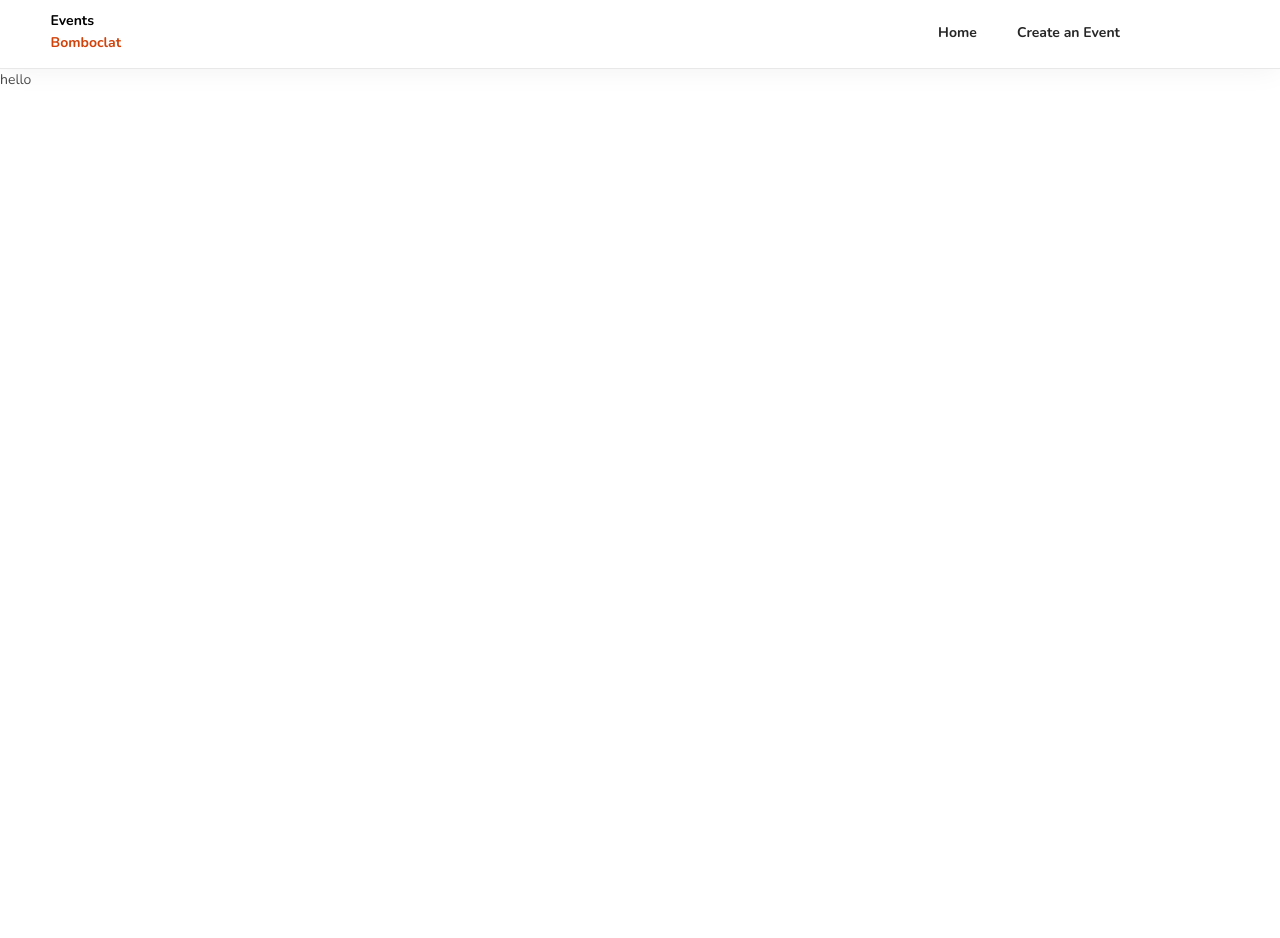
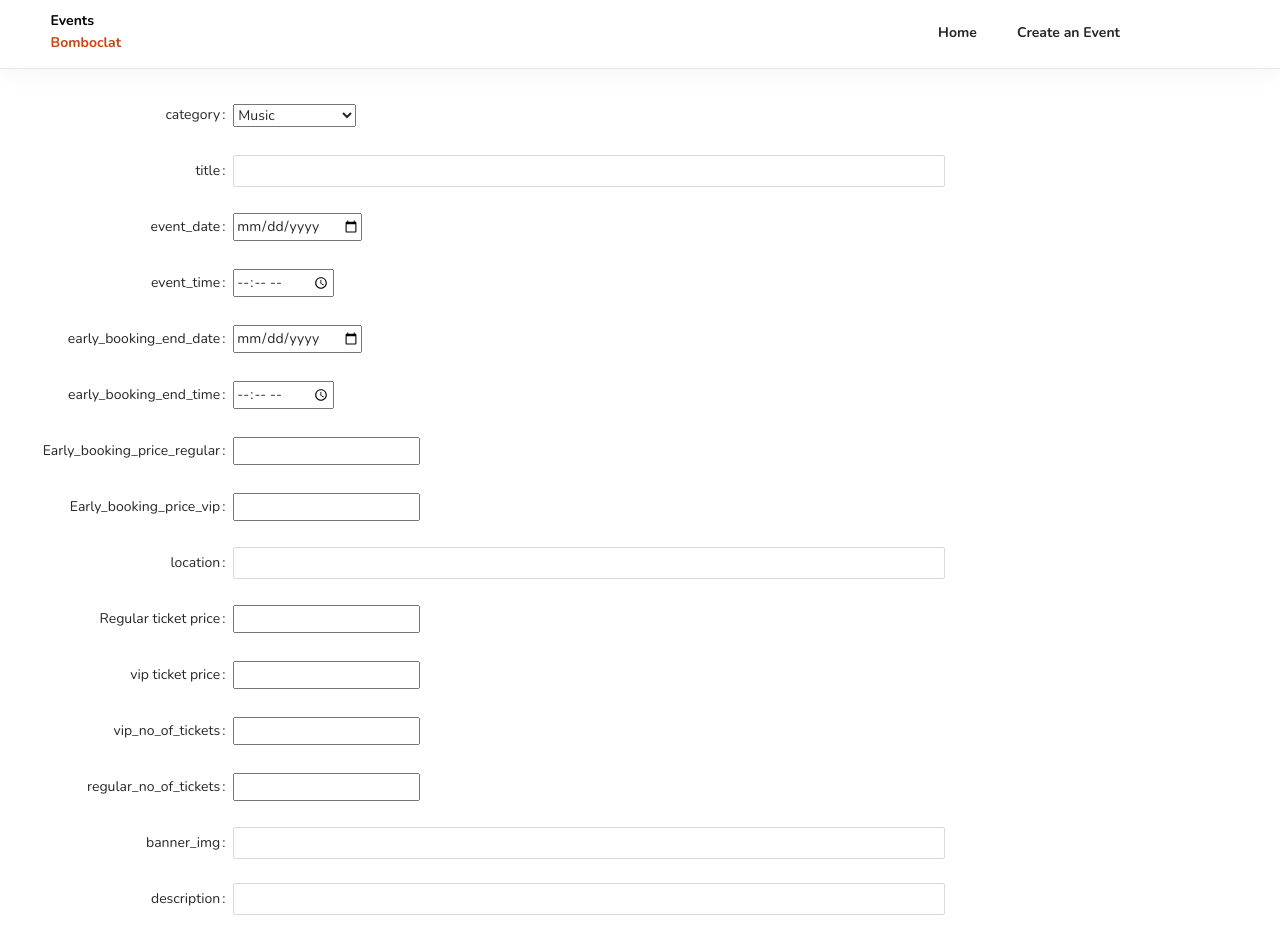
Before and after one commit to chwadoow/events-central-frontend, a Next.js app: page /createvent in a window 1280 px wide. Shown: the top 938 px of the page. Before the commit the page ends 800 px from the top, so only its background shows below. Built offline with nearby package versions, Linux system fonts and the light colour scheme; no server answers.

Commit message:
minor updates

```diff
--- a/pages/createvent.js
+++ b/pages/createvent.js
@@ -1,205 +1,205 @@
 import { useRouter } from 'next/router'
 import {Button,Cascader,DatePicker,TimePicker,Form,Input,InputNumber,Radio,Select,Switch,TreeSelect} from 'antd';
-import  { useEffect } from 'react';
+import  { useEffect, useState } from 'react';
 import moment from 'moment';
 const { option } = Select;
 
 const event= () => {
 
   let router= useRouter()
+    const [formData, setFormData] = useState({
+    event_date: '',
+    event_time: '',
+    early_booking_end_date: '',
+    early_booking_end_time: '',
+    early_booking_price_regular: '',
+    early_booking_price_vip: '',
+    location: '',
+    regular_price: '',
+    vip_price: '',
+    vip_no_of_tickets: '',
+    regular_no_of_tickets: '',
+    banner_img: '',
+    description:'',
+    image_url1:'',
+    image_url2:'',
+    category_id:'',
+    title:''
+    })
 
-   // condition base redirecting
-  //   function redirect() {
-  //     router.push('/login')
-  //   }
+  // useEffect(()=>{
+	// 	fetch('http://localhost:3000/auth')
+	// 	.then(res=>{
+	// 		if(res.status === 401){
+	// 			router.push('/login')
+	// 		}
+	// 	})
 
+  // },[]);
 
-  useEffect(()=>{
-		fetch('http://localhost:3000/auth')
+  function handleAuth(){
+    fetch('http://localhost:3000/auth')
 		.then(res=>{
 			if(res.status === 401){
 				router.push('/login')
 			}
 		})
-  });
+  }
+
+
+  function handleSubmit(e){
+    e.preventDefault()
+    fetch(`http://localhost:3000/events`, {
+        method: "POST",
+        headers: {
+            "Content-Type" : "application/json"
+        },
+        body: JSON.stringify(formData),
+    })
+    .then((r) => r.json())
+    .then((data) => console.log(data))
+    setFormData(
+        {
+          event_date: '',
+          event_time: '',
+          early_booking_end_date: '',
+          early_booking_end_time: '',
+          early_booking_price_regular: '',
+          early_booking_price_vip: '',
+          location: '',
+          regular_price: '',
+          vip_price: '',
+          vip_no_of_tickets: '',
+          regular_no_of_tickets: '',
+          banner_img: '',
+          description:'',
+          image_url1:'',
+          image_url2:'',
+          category_id:'',
+          title:''
+        }
+    )}
+
+
+      // function for handling input of data.
+      function handleChange(e){
+        setFormData({...formData, [e.target.name]: e.target.value});
+    }
+
+  return (
+
+    <div className='create'>
+    <Form
+      labelCol={{
+        span: 4,
+      }}
+      wrapperCol={{
+        span: 14,
+      }}
+      onSubmit={handleSubmit}
+
+    >
+
+
+      <Form.Item label="category" >
+      <select onChange={handleChange}name="category_id" >
+      <option value="1">Music</option>
+      <option value="2">Business</option>
+      <option value="3">Games</option>
+      <option value="4">Hobbies</option>
+      <option value="5">Food & Drink</option>
+      <option value="6">Performing Arts</option>
+      <option value="7">Sciences</option>
+      <option value="8">Sport & Fitness</option>
+    </select>
+      </Form.Item>
+
+      <Form.Item label="title">
+        <Input onChange={handleChange}name='title' value={formData.title}/>
+      </Form.Item>
+
+      <Form.Item label="event_date">
+        <input type='date' onChange={handleChange}name='event_date' value={formData.event_date}/>
+      </Form.Item>
+
+      <Form.Item label="event_time">
+
+        <input type='time' value={formData.event_time} size="large" onChange={handleChange}name='event_time' />
+
+      </Form.Item>
+
+      <Form.Item label="early_booking_end_date">
+      <input type='date'  onChange={handleChange}name='early_booking_end_date'/>
+      </Form.Item>
+
+      <Form.Item label="early_booking_end_time">
+      <input type='time' value={formData.early_booking_end_time} onChange={handleChange}name='early_booking_end_time' />
+      </Form.Item>
+
+
+      <Form.Item label="Early_booking_price_regular">
+        <input  type='integer' value={formData.early_booking_price_regular}  onChange={handleChange}name='early_booking_price_regular'/>
+      </Form.Item>
+
+
+      <Form.Item label="Early_booking_price_vip">
+        <input value={formData.early_booking_price_vip}  onChange={handleChange} name='early_booking_price_vip'/>
+      </Form.Item>
 
 
 
-  // const [formData, setFormData] = useState({
-  //   event_date: '',
-  //   event_time: '',
-  //   early_booking_end_date: '',
-  //   early_booking_end_time: '',
-  //   early_booking_price_regular: '',
-  //   early_booking_price_vip: '',
-  //   location: '',
-  //   regular_price: '',
-  //   vip_price: '',
-  //   vip_no_of_tickets: '',
-  //   regular_no_of_tickets: '',
-  //   banner_img: '',
-  //   description:'',
-  //   image_url1:'',
-  //   image_url2:'',
-  //   category_id:'',
-  //   title:''
-  //   })
-
-  //   function handleSubmit(e){
-  //     e.preventDefault()
-  //     fetch(`http://localhost:3000/events`, {
-  //         method: "POST",
-  //         headers: {
-  //             "Content-Type" : "application/json"
-  //         },
-  //         body: JSON.stringify(formData),
-  //     })
-  //     .then((r) => r.json())
-  //     .then((data) => console.log(data))
-  //     setFormData(
-  //         {
-  //           event_date: '',
-  //           event_time: '',
-  //           early_booking_end_date: '',
-  //           early_booking_end_time: '',
-  //           early_booking_price_regular: '',
-  //           early_booking_price_vip: '',
-  //           location: '',
-  //           regular_price: '',
-  //           vip_price: '',
-  //           vip_no_of_tickets: '',
-  //           regular_no_of_tickets: '',
-  //           banner_img: '',
-  //           description:'',
-  //           image_url1:'',
-  //           image_url2:'',
-  //           category_id:'',
-  //           title:''
-  //         }
-  //     )
-  // }
-
-  //     // function for handling input of data.
-  //     function handleChange(e){
-  //       setFormData({...formData, [e.target.name]: e.target.value});
-  //   }
+      <Form.Item label="location">
+      <Input value={formData.location} onChange={handleChange} name='location'/>
+      </Form.Item>
 
 
 
-  return (
-    <p>hello</p>
-//     <div className='create'>
-//     <Form
-//       labelCol={{
-//         span: 4,
-//       }}
-//       wrapperCol={{
-//         span: 14,
-//       }}
-//       onSubmit={handleSubmit}
+<Form.Item label="Regular ticket price">
+        <input value={formData.regular_price} onChange={handleChange}name='regular_price'/>
+      </Form.Item>
 
-//     >
-
-
-//       <Form.Item label="category" >
-//       <select onChange={handleChange}name="category_id" >
-//       <option value="1">Music</option>
-//       <option value="2">Business</option>
-//       <option value="3">Games</option>
-//       <option value="4">Hobbies</option>
-//       <option value="5">Food & Drink</option>
-//       <option value="6">Performing Arts</option>
-//       <option value="7">Sciences</option>
-//       <option value="8">Sport & Fitness</option>
-//     </select>
-//       </Form.Item>
-
-//       <Form.Item label="title">
-//         <Input onChange={handleChange}name='title' value={formData.title}/>
-//       </Form.Item>
-
-//       <Form.Item label="event_date">
-//         <input type='date' onChange={handleChange}name='event_date' value={formData.event_date}/>
-//       </Form.Item>
-
-//       <Form.Item label="event_time">
-
-//         <input type='time' value={formData.event_time} size="large" onChange={handleChange}name='event_time' />
-
-//       </Form.Item>
-
-//       <Form.Item label="early_booking_end_date">
-//       <input type='date'  onChange={handleChange}name='early_booking_end_date'/>
-//       </Form.Item>
-
-//       <Form.Item label="early_booking_end_time">
-//       <input type='time' value={formData.early_booking_end_time} onChange={handleChange}name='early_booking_end_time' />
-//       </Form.Item>
-
-
-//       <Form.Item label="Early_booking_price_regular">
-//         <input  type='integer' value={formData.early_booking_price_regular}  onChange={handleChange}name='early_booking_price_regular'/>
-//       </Form.Item>
-
-
-//       <Form.Item label="Early_booking_price_vip">
-//         <input value={formData.early_booking_price_vip}  onChange={handleChange} name='early_booking_price_vip'/>
-//       </Form.Item>
-
-
-
-//       <Form.Item label="location">
-//       <Input value={formData.location} onChange={handleChange} name='location'/>
-//       </Form.Item>
-
-
-
-// <Form.Item label="Regular ticket price">
-//         <input value={formData.regular_price} onChange={handleChange}name='regular_price'/>
-//       </Form.Item>
-
-//       <Form.Item label="vip ticket price">
-//         <input value={formData.vip_price}onChange={handleChange}name='vip_price'/>
-//       </Form.Item>
+      <Form.Item label="vip ticket price">
+        <input value={formData.vip_price}onChange={handleChange}name='vip_price'/>
+      </Form.Item>
 
 
 
 
-// <Form.Item label="vip_no_of_tickets">
-//   <input value={formData.vip_no_of_tickets} onChange={handleChange}name='vip_no_of_tickets' />
-// </Form.Item>
+<Form.Item label="vip_no_of_tickets">
+  <input value={formData.vip_no_of_tickets} onChange={handleChange}name='vip_no_of_tickets' />
+</Form.Item>
 
-// <Form.Item label="regular_no_of_tickets">
-//   <input value={formData.regular_no_of_tickets} onChange={handleChange}name='regular_no_of_tickets' />
-// </Form.Item>
+<Form.Item label="regular_no_of_tickets">
+  <input value={formData.regular_no_of_tickets} onChange={handleChange}name='regular_no_of_tickets' />
+</Form.Item>
 
 
-//       <Form.Item label="banner_img">
-//       <Input  value={formData.banner_img}onChange={handleChange}name='banner_img' />
-//       </Form.Item>
+      <Form.Item label="banner_img">
+      <Input  value={formData.banner_img}onChange={handleChange}name='banner_img' />
+      </Form.Item>
 
-//       <Form.Item label="description">
-//       <Input  value={formData.description}onChange={handleChange} name='description'/>
-//       </Form.Item>
+      <Form.Item label="description">
+      <Input  value={formData.description}onChange={handleChange} name='description'/>
+      </Form.Item>
 
 
-//       <Form.Item label="image_url1">
-//       <Input  value={formData.image_url1}onChange={handleChange}name='image_url1'/>
-//       </Form.Item>
+      <Form.Item label="image_url1">
+      <Input  value={formData.image_url1}onChange={handleChange}name='image_url1'/>
+      </Form.Item>
 
-//       <Form.Item label="image_url1">
-//       <Input value={formData.image_url2} onChange={handleChange}name='image_url2'/>
-//       </Form.Item>
+      <Form.Item label="image_url1">
+      <Input value={formData.image_url2} onChange={handleChange}name='image_url2'/>
+      </Form.Item>
 
 
-//       <Form.Item>
-//         <Button type="Submit" onClick={handleSubmit}>Submit
-//         </Button>
-//         </Form.Item>
-//     </Form>
+      <Form.Item>
+        <Button type="Submit" onClick={handleAuth}>Submit
+        </Button>
+        </Form.Item>
+    </Form>
 
-//    </div>
-//   )
-// }
-  )}
+   </div>
+  )
+}
+
 export default event;
```
Also changed, not shown: pages/login.js (+10 -6 lines).
